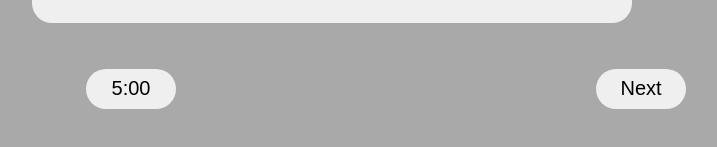
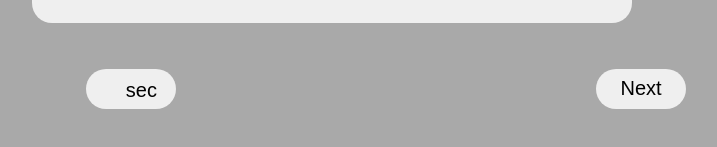
Before and after one commit to zsskar/quizz-app, a React (Create React App) app: page / in a window 1280 px wide. Both pictures are taken after a click on the button "Start". Shown: the part 591-738 px from the top of the page, without its empty margins (298-1015 px from the left). Built offline with nearby package versions, Linux system fonts and the light colour scheme; the HTML template or start-up script is replaced by a standard one.

Commit message:
timer added for each question

```diff
--- a/src/App.css
+++ b/src/App.css
@@ -30,6 +30,12 @@ ul button:hover {
   margin-left: 30%;
   display: inline-flex;
 }
+.timeOver {
+  color: red;
+}
+.timeLeft {
+  color: green;
+}
 .timer {
   width: 100px;
   height: 40px;
@@ -37,6 +43,16 @@ ul button:hover {
   border-radius: 20px;
   border-style: none;
   border: none;
+}
+.blink {
+  animation: blinker 1s linear infinite;
+  font-size: 25px;
+  font-weight: bold;
+}
+@keyframes blinker {
+  80% {
+    opacity: 0;
+  }
 }
 .next {
   width: 100px;
@@ -73,23 +89,23 @@ ul button:hover {
   border: 1px solid black;
   font-size: 18px;
 }
-.right{
+.right {
   background-color: green;
   color: black;
 }
-.wrong{
+.wrong {
   background-color: red;
-  color:black;
+  color: black;
 }
-.restQuestions{
+.restQuestions {
   background-color: yellow;
   color: black;
 }
-.disable{
+.disable {
   opacity: 0.5;
   pointer-events: none;
 }
-.showScore{
+.showScore {
   width: 550px;
   height: 100px;
   margin: 0 auto;
@@ -99,14 +115,14 @@ ul button:hover {
   text-align: center;
   color: white;
 }
-.restart{
+.restart {
   width: 100px;
   height: 30px;
   margin: 0 auto;
   text-align: center;
   margin-top: 80px;
 }
-.restart button{
+.restart button {
   width: 100px;
   height: 40px;
   border-style: none;
@@ -114,7 +130,7 @@ ul button:hover {
   color: white;
   font-weight: bold;
 }
-.restart button:hover{
+.restart button:hover {
   width: 120px;
   height: 45px;
   font-size: 15px;
--- a/src/components/Footer.jsx
+++ b/src/components/Footer.jsx
@@ -1,9 +1,26 @@
+import { useEffect, useState } from "react";
+
 export default function Footer({ dispatch, noOfQuestions, questionIndex }) {
+
     const check = questionIndex < noOfQuestions - 1;
+    const [timeLeft, setTimeLeft] = useState(10);
+    useEffect(() => {
+        if (!timeLeft) {
+            console.log("time becomes zero !", timeLeft);
+            check ? dispatch({ type: 'next' }) : dispatch({ type: 'finish' });
+            setTimeLeft(10);
+            return;
+        }
+        const intervalId = setInterval(() => {
+            setTimeLeft(timeLeft - 1);
+        }, 1000);
+        return () => clearInterval(intervalId);
+    }, [timeLeft, dispatch, check]);
+
     return (
         <div className="buttons">
-            {<button className="timer">5:00</button>}
-            {check && <button className="next" onClick={() => { dispatch({ type: 'next' }) }}>Next</button>}
+            {<button className="timer"><span className={`blink ${timeLeft <= 5 ? 'timeOver' : 'timeLeft'}`}>{timeLeft} </span>sec</button>}
+            {check && <button className="next" onClick={() => { dispatch({ type: 'next' }); setTimeLeft(10) }}>Next</button>}
             {!check && <button style={{ marginLeft: '70%' }} className="startBtn" onClick={() => dispatch({ type: 'finish' })}>Finish</button>}
         </div>
     );
```
